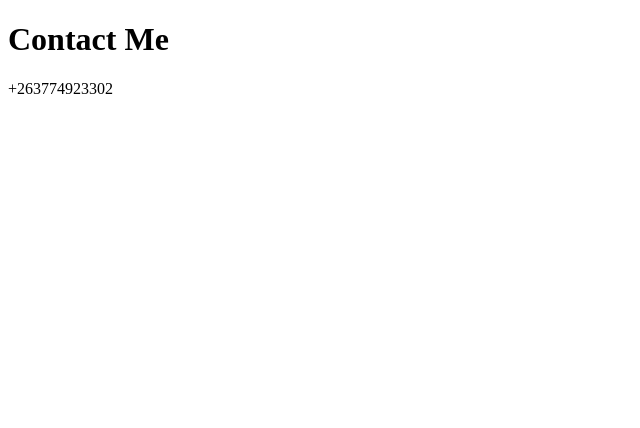
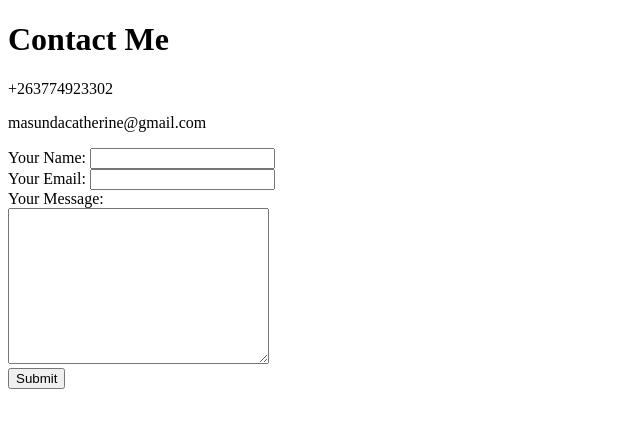
Before and after one commit to theo-tboy/cv, a plain HTML site: page contactme.html in a window 1280 px wide. Shown: the whole page, without its empty margins (0-640 px from the left). Drawn offline with Linux system fonts and the light colour scheme.

Commit message:
Add files via upload

```diff
--- a/contactme.html
+++ b/contactme.html
@@ -7,5 +7,15 @@
   <body>
       <h1>Contact Me</h1>
           <p>+263774923302</p>
+          <p>masundacatherine@gmail.com</p>
+          <form" action="<a href="mailto:masundacatherine@gmail.com?subject=feedback" enctype="text/plain">
+            <label>Your Name:</label>
+            <input type="text" name="Your Name" value=""><br>
+            <label>Your Email:</label>
+            <input type="email" name="Your Email" value=""><br>
+            <label>Your Message:</label><br>
+            <textarea name="Your Message" rows="10" cols="30"></textarea><br>
+            <input type="submit" name="">
+          </form>
   </body>
 </html>
```
Also changed, not shown: index.html (+3 -0 lines).
